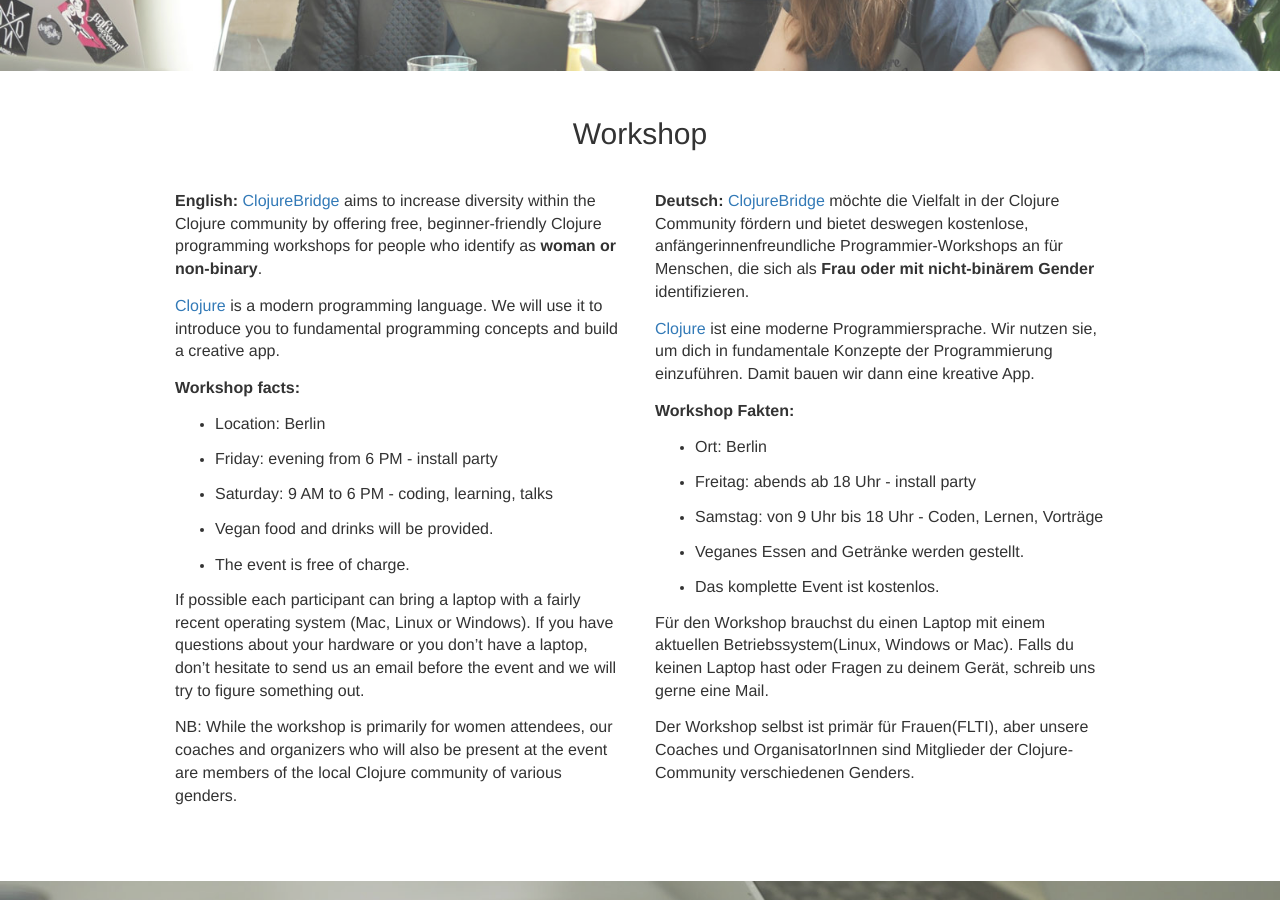
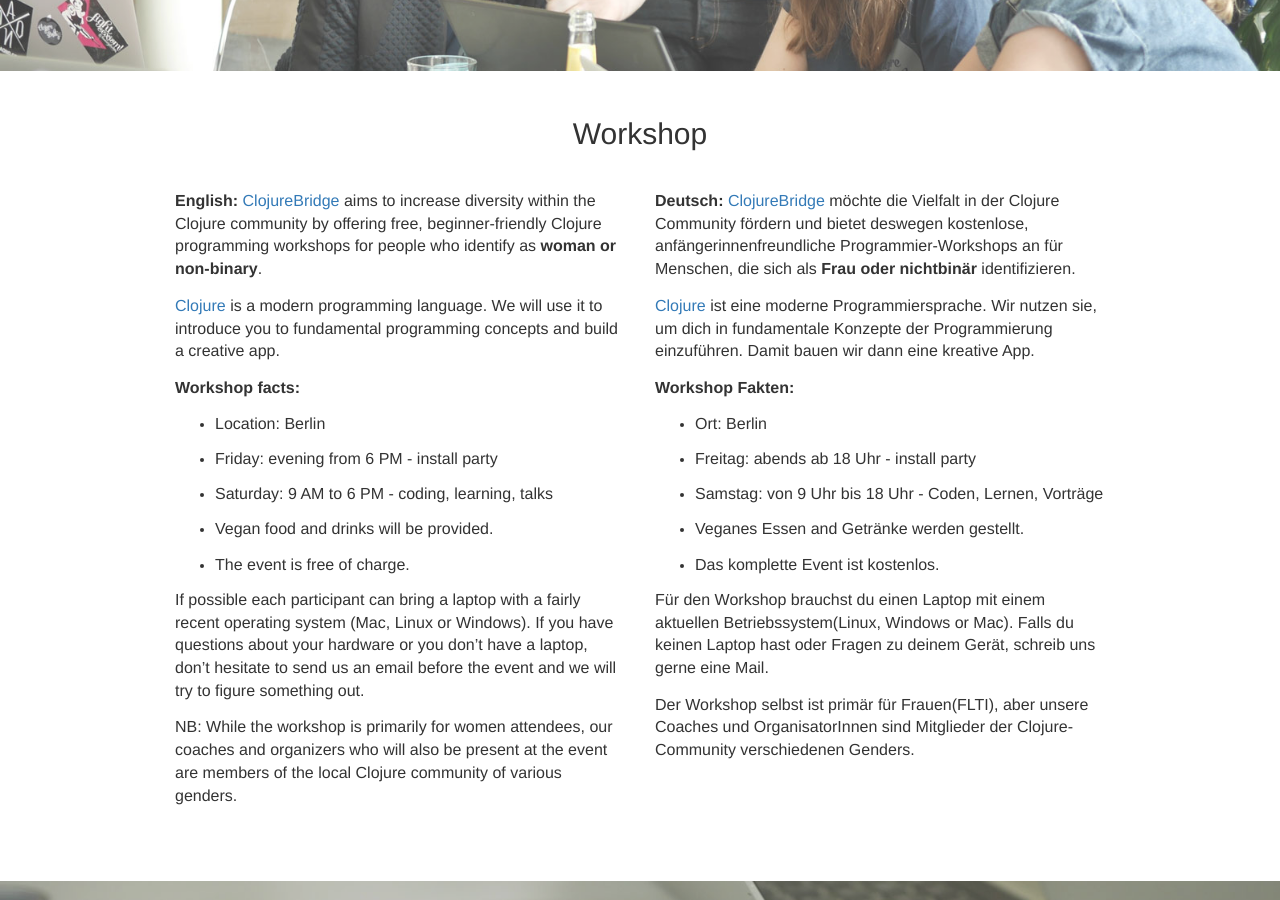
Before and after one commit to clojurebridge-berlin/clojurebridge-berlin.github.io, a Jekyll site: the page built from index.html, in a window 1280 px wide and 900 px high, scrolled down 959 px. Built offline with Jekyll 4.4.1, drawn with Linux system fonts in a browser that asks for light colours.

Commit message:
[de] nonbinary language polishing
"mit nicht-binärem Gender" can easily replaced by "nichtbinär", as in the English version. :)

```diff
--- a/index.html
+++ b/index.html
@@ -91,7 +91,7 @@
         <p><b>Deutsch: </b><a href="http://www.clojurebridge.org/">ClojureBridge</a>
           möchte die Vielfalt in der  Clojure Community fördern und bietet deswegen
           kostenlose, anfängerinnenfreundliche Programmier-Workshops an für Menschen,
-          die sich als <b>Frau oder mit nicht-binärem Gender</b> identifizieren.
+          die sich als <b>Frau oder nichtbinär</b> identifizieren.
         </p>
         <p><a href="http://clojure.org/">Clojure</a> ist eine moderne Programmiersprache.
           Wir nutzen sie, um dich in fundamentale Konzepte der Programmierung einzuführen.
```
